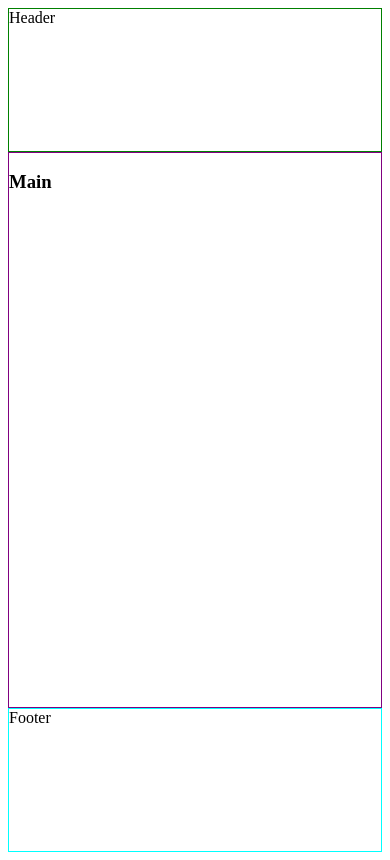
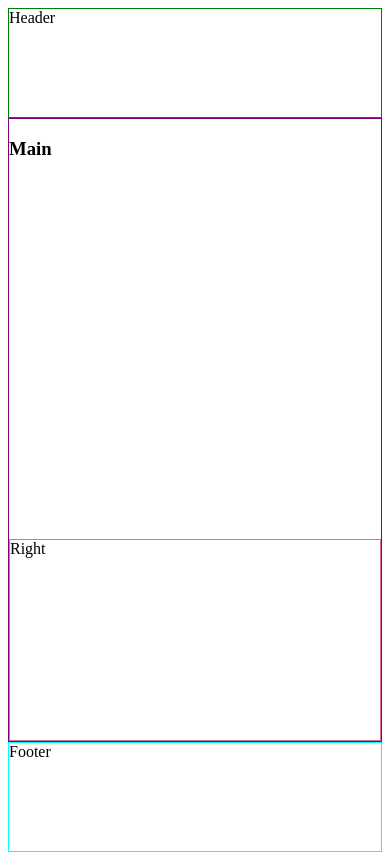
Before and after one commit to doubleInc/flexbox-layouts-explained, a plain HTML site: page index.html in a window 390 px wide. Drawn offline with Linux system fonts and the light colour scheme.

Commit message:
Standard web page layout.

```diff
--- a/css/main.css
+++ b/css/main.css
@@ -1,5 +1,5 @@
 /*
-    Three column layout example.
+    Standard web page(Holy Grail) layout which has multiple, equal height columns.
     by Ali A. (doubleInc@github)
 
     Note: Classes used so they can be easily interchanged in HTML file instead of
@@ -46,8 +46,49 @@
   flex-grow: 4;
 }
 
-/*  Responsive mode not required.
+.main-content {
+  /* Step 4. Set contents of <main> to display as flex layout. */
+  display: flex;
+}
+
+/* Step 5. The two classes left and right are to line up the aside on the left or right.
+
+    Flex-basis is set to 200px and can be adjusted as the previous example.
+
+    <aside> is given the class of 'right' and <article> with 'flex-item', allowing it
+    to fill the space since 'left' and 'right' are set to flex-grow 0.
 */
+.left,
+.right {
+  /* The 200px is he initial main size of a flex item, flex-basis. It sets the size of the content
+  box unless otherwise set with box-sizing. */
+  flex: 0 0 200px;
+}
+
+.left {
+  /* Step 6. Set order so that 'left' aligns goes in first. Not used in this example, but needed
+  if all 3 columns are used. */
+  order: -1;
+}
+
+/*  Step 7.
+    Responsive mode which just stacks all elements.
+*/
+
+@media (max-width: 768px) {
+  .flex-container {
+    flex-direction: column;
+    flex: 1;
+  }
+  .main-content {
+    flex: 4;
+    flex-direction: column;
+  }
+  .left,
+  .right {
+    flex: 0 0 200px;
+  }
+}
 
 /*===================================================================
 Non flexbox related styling. Only for better visibilty.
--- a/index.html
+++ b/index.html
@@ -12,8 +12,11 @@
       <nav class="flex-item border-green">
         Header
       </nav>
-      <main class="flex-item-4 border-purple">
-        <h3>Main</h3>
+      <!-- Main content -->
+      <main class="flex-item-4 border-purple main-content">
+        <!-- First column left out but can slotted in with class of 'left' -->
+        <article class="flex-item"><h3>Main</h3></article>
+        <aside class="right border-pink">Right</aside>
       </main>
       <footer class="flex-item border-blue">Footer</footer>
     </div>
```
